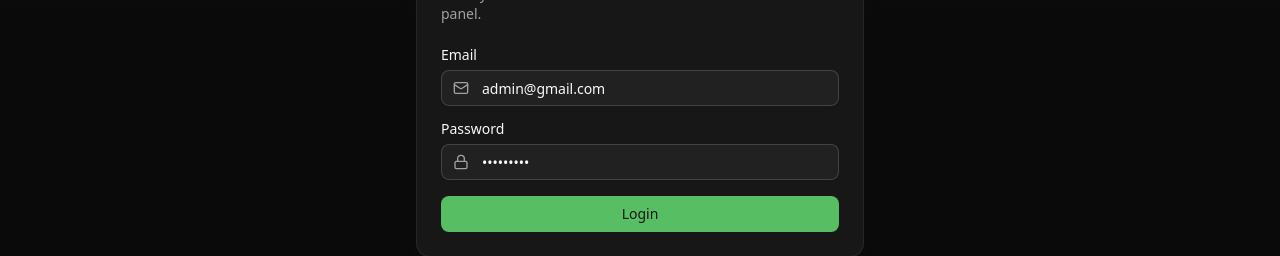
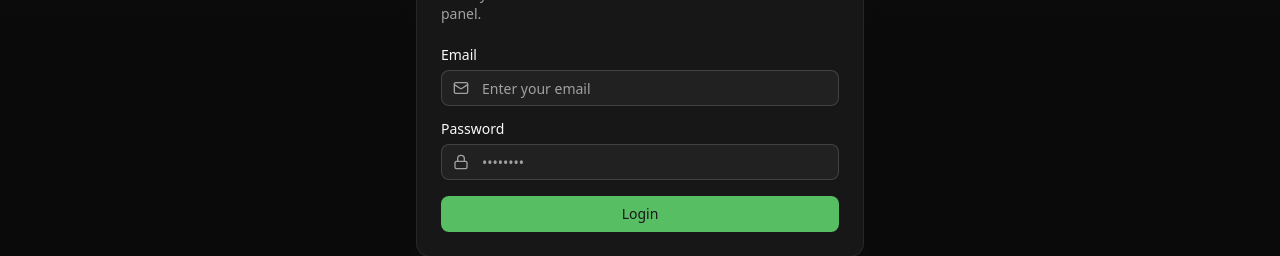
Before and after one commit to farukulWD/smart-tax-bd-admin, a Next.js app: page / in a window 1280 px wide. Shown: the part 379-635 px from the top of the page. Built offline with nearby package versions, Linux system fonts and the light colour scheme; no server answers.

Commit message:
feat: reset default values for email and password in LoginForm component

```diff
--- a/src/components/auth/login-form.tsx
+++ b/src/components/auth/login-form.tsx
@@ -41,8 +41,8 @@ export function LoginForm() {
   const form = useForm<LoginValues>({
     resolver: zodResolver(loginSchema),
     defaultValues: {
-      email: "admin@gmail.com",
-      password: "admin@123",
+      email: "",
+      password: "",
     },
   });
 
```
